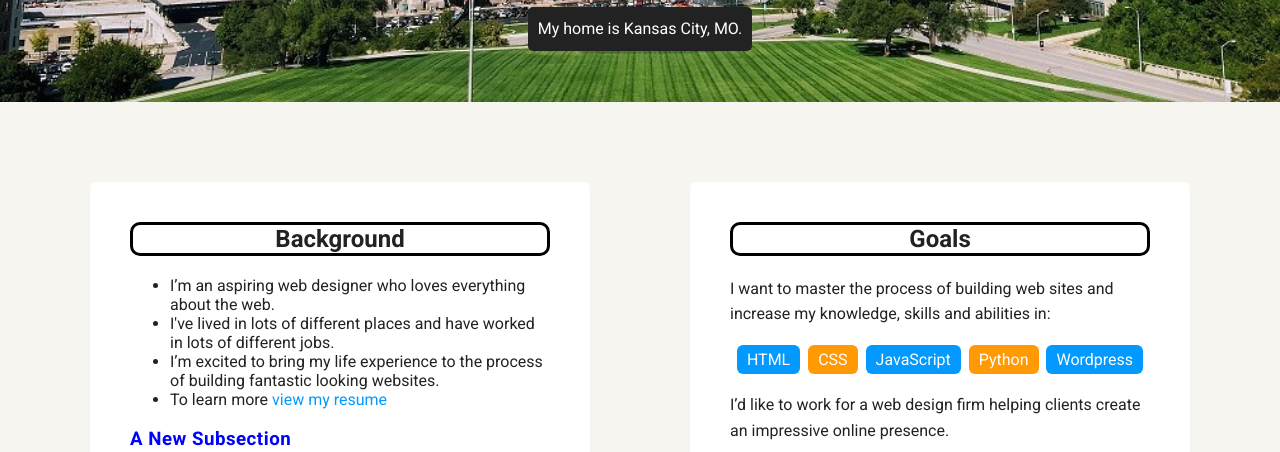
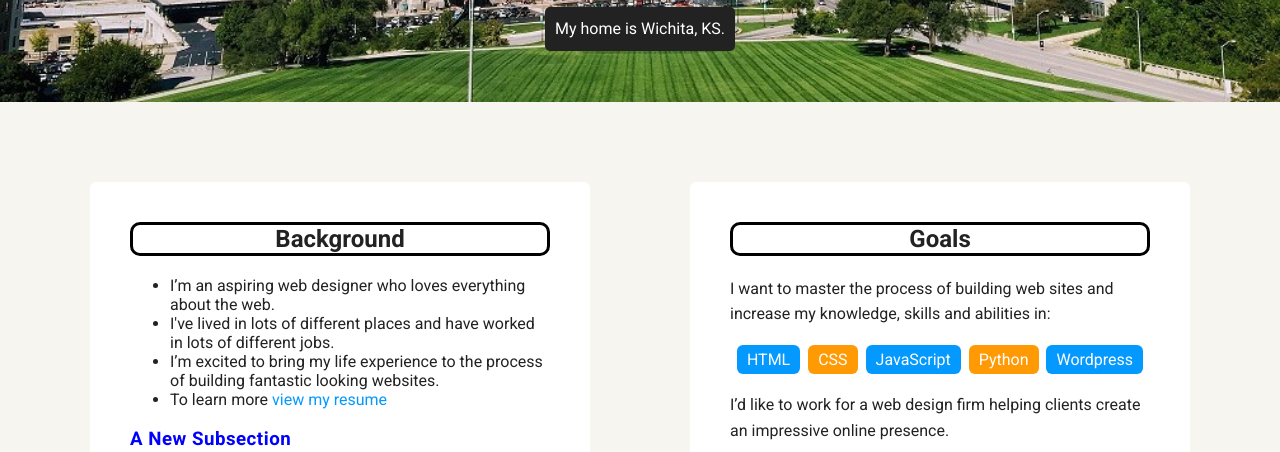
Before and after one commit to Cmbraden/Cmbraden.github.io, a plain HTML site: page index.html in a window 1280 px wide. Shown: the part 348-800 px from the top of the page. Drawn offline with Linux system fonts and the light colour scheme; a web font is replaced by a local one.

Commit message:
Update index.html

```diff
--- a/index.html
+++ b/index.html
@@ -21,7 +21,7 @@
     <header>
       <img src="http://placeimg.com/400/400/people" alt="Photo of Christina Braden" class="profile-image">
       <h1 class="tag name">Hello, I’m Christina.</h1>
-      <p class="tag location">My home is Kansas City, MO.</p>
+      <p class="tag location">My home is Wichita, KS.</p>
     </header>
 
     <main class="flex">
```
